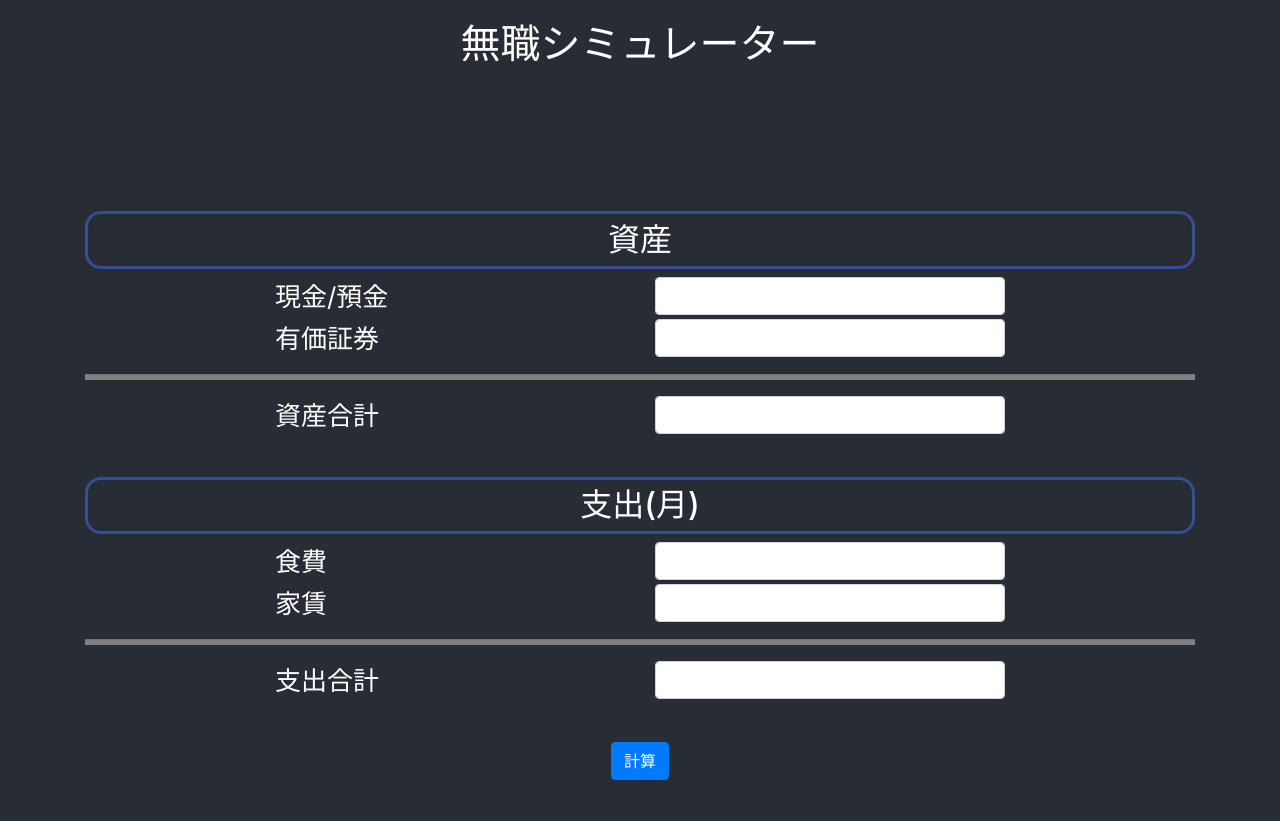
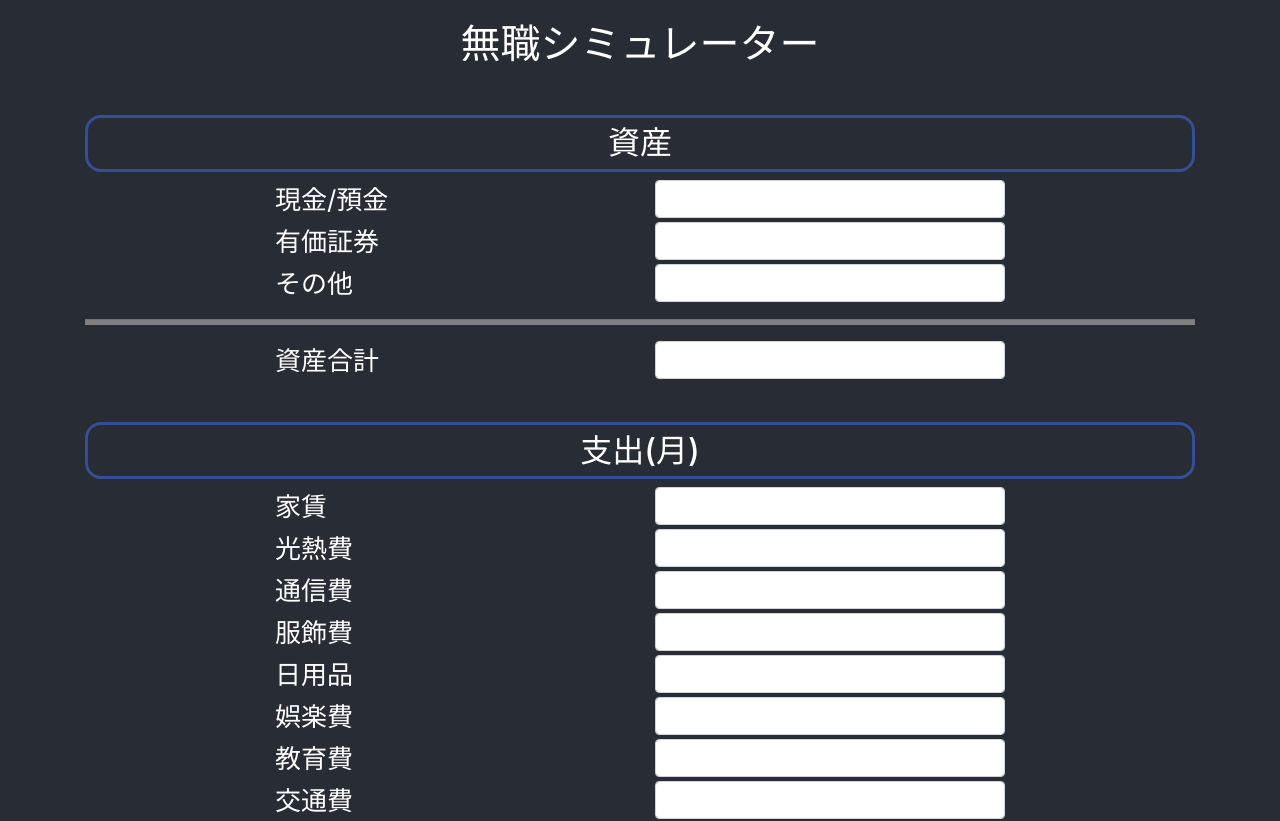
Before and after one commit to shuuujiii/no-job-simulator, a React (Create React App) app: page / in a window 1280 px wide. Shown: the top 821 px of the page. Built offline with nearby package versions, Linux system fonts and the light colour scheme.

Commit message:
add other asset/payment

```diff
--- a/src/components/Assets.js
+++ b/src/components/Assets.js
@@ -11,10 +11,12 @@ class Assets extends React.Component {
             info: {
                 money: "",
                 stock: "",
+                otherAsset: "",
             },
             display: {
                 money: "",
                 stock: "",
+                otherAsset: "",
             },
             asset: {
                 info: "",
@@ -74,6 +76,12 @@ class Assets extends React.Component {
                     handleChange={this.handleChangeInputInfo.bind(this)}
                     handleOnBlur={this.handleOnBlurInfo.bind(this)}
                     value={this.state.display.stock} />
+                <PriceRow
+                    title={"その他"}
+                    id={"otherAsset"}
+                    handleChange={this.handleChangeInputInfo.bind(this)}
+                    handleOnBlur={this.handleOnBlurInfo.bind(this)}
+                    value={this.state.display.otherAsset} />
                 <ColorLine color="gray" />
                 <PriceRow
                     title={"資産合計"}
--- a/src/components/Payments.js
+++ /dev/null
@@ -1,90 +0,0 @@
-import React from 'react'
-import PriceRow from './PriceRow';
-import ColorLine from '../styles/colorline';
-import * as inputjs from '../js/input';
-import * as calcjs from '../js/calc';
-
-class Payments extends React.Component {
-    constructor(props) {
-        super(props)
-        this.state = {
-            info: {
-                food: "",
-                rent: "",
-            },
-            display: {
-                food: "",
-                rent: "",
-            },
-            payment: {
-                info: "",
-                display: "",
-            },
-        }
-    }
-
-    handleChangeInputInfo(e) {
-        this.setState({
-            ...this.state,
-            info: {
-                ...this.state.info,
-                [e.target.name]: inputjs.InputNumOnly(e.target.value),
-            },
-            display: {
-                ...this.state.display,
-                [e.target.name]: inputjs.InputComma(e.target.value),
-            }
-        });
-    }
-
-    handleOnBlurInfo() {
-        let sum = calcjs.getValueSumOfKeyValueObj({ ...this.state.info });
-        this.updatePayment(sum)
-    }
-
-    handleChangeInputPayment(e) {
-        this.updatePayment(inputjs.InputNumOnly(e.target.value))
-    }
-
-    // !!!updateParentProps!!!;
-    updatePayment(payment) {
-        this.setState({
-            ...this.state,
-            payment: {
-                info: payment,
-                display: inputjs.InputComma(payment.toString()),
-            }
-        })
-        this.props.updatePayment(payment)
-    }
-
-    render() {
-        return (
-            <div>
-                <h2 className="h2-title">支出(月)</h2>
-                <PriceRow
-                    title={"食費"}
-                    id={"food"}
-                    handleChange={this.handleChangeInputInfo.bind(this)}
-                    handleOnBlur={this.handleOnBlurInfo.bind(this)}
-                    value={this.state.display.food} />
-                <PriceRow
-                    title={"家賃"}
-                    id={"rent"}
-                    handleChange={this.handleChangeInputInfo.bind(this)}
-                    handleOnBlur={this.handleOnBlurInfo.bind(this)}
-                    value={this.state.display.rent} />
-                <ColorLine color="gray" />
-                <PriceRow
-                    title={"支出合計"}
-                    id={"payment"}
-                    handleChange={this.handleChangeInputPayment.bind(this)}
-                    handleOnBlur={() => { return; }}
-                    value={this.state.payment.display}
-                />
-            </div>
-        )
-    }
-}
-
-export default Payments
--- /dev/null
+++ b/src/components/PaymentsMonth.js
@@ -0,0 +1,156 @@
+import React from 'react'
+import PriceRow from './PriceRow';
+import ColorLine from '../styles/colorline';
+import * as inputjs from '../js/input';
+import * as calcjs from '../js/calc';
+
+class PaymentsMonth extends React.Component {
+    constructor(props) {
+        super(props)
+        this.state = {
+            info: {
+                food: "",
+                rent: "",
+                utility: "",
+                communication: "",
+                clothes: "",
+                daily: "",
+                hobby: "",
+                education: "",
+                transportation: "",
+                otherPayment: "",
+
+            },
+            display: {
+                food: "",
+                rent: "",
+                utility: "",
+                communication: "",
+                clothes: "",
+                daily: "",
+                hobby: "",
+                education: "",
+                transportation: "",
+                otherPayment: "",
+            },
+            payment: {
+                info: "",
+                display: "",
+            },
+        }
+    }
+
+    handleChangeInputInfo(e) {
+        this.setState({
+            ...this.state,
+            info: {
+                ...this.state.info,
+                [e.target.name]: inputjs.InputNumOnly(e.target.value),
+            },
+            display: {
+                ...this.state.display,
+                [e.target.name]: inputjs.InputComma(e.target.value),
+            }
+        });
+    }
+
+    handleOnBlurInfo() {
+        let sum = calcjs.getValueSumOfKeyValueObj({ ...this.state.info });
+        this.updatePayment(sum)
+    }
+
+    handleChangeInputPayment(e) {
+        this.updatePayment(inputjs.InputNumOnly(e.target.value))
+    }
+
+    // !!!updateParentProps!!!;
+    updatePayment(payment) {
+        this.setState({
+            ...this.state,
+            payment: {
+                info: payment,
+                display: inputjs.InputComma(payment.toString()),
+            }
+        })
+        this.props.updatePayment(payment)
+    }
+
+    render() {
+        return (
+            <div>
+                <h2 className="h2-title">支出(月)</h2>
+                <PriceRow
+                    title={"家賃"}
+                    id={"rent"}
+                    handleChange={this.handleChangeInputInfo.bind(this)}
+                    handleOnBlur={this.handleOnBlurInfo.bind(this)}
+                    value={this.state.display.rent} />
+                <PriceRow
+                    title={"光熱費"}
+                    id={"utility"}
+                    handleChange={this.handleChangeInputInfo.bind(this)}
+                    handleOnBlur={this.handleOnBlurInfo.bind(this)}
+                    value={this.state.display.utility} />
+                <PriceRow
+                    title={"通信費"}
+                    id={"communication"}
+                    handleChange={this.handleChangeInputInfo.bind(this)}
+                    handleOnBlur={this.handleOnBlurInfo.bind(this)}
+                    value={this.state.display.communication} />
+                <PriceRow
+                    title={"服飾費"}
+                    id={"clothes"}
+                    handleChange={this.handleChangeInputInfo.bind(this)}
+                    handleOnBlur={this.handleOnBlurInfo.bind(this)}
+                    value={this.state.display.clothes} />
+                <PriceRow
+                    title={"日用品"}
+                    id={"daily"}
+                    handleChange={this.handleChangeInputInfo.bind(this)}
+                    handleOnBlur={this.handleOnBlurInfo.bind(this)}
+                    value={this.state.display.daily} />
+                <PriceRow
+                    title={"娯楽費"}
+                    id={"hobby"}
+                    handleChange={this.handleChangeInputInfo.bind(this)}
+                    handleOnBlur={this.handleOnBlurInfo.bind(this)}
+                    value={this.state.display.hobby} />
+                <PriceRow
+                    title={"教育費"}
+                    id={"education"}
+                    handleChange={this.handleChangeInputInfo.bind(this)}
+                    handleOnBlur={this.handleOnBlurInfo.bind(this)}
+                    value={this.state.display.education} />
+                <PriceRow
+                    title={"交通費"}
+                    id={"transportation"}
+                    handleChange={this.handleChangeInputInfo.bind(this)}
+                    handleOnBlur={this.handleOnBlurInfo.bind(this)}
+                    value={this.state.display.transportation} />
+                <PriceRow
+                    title={"食費"}
+                    id={"food"}
+                    handleChange={this.handleChangeInputInfo.bind(this)}
+                    handleOnBlur={this.handleOnBlurInfo.bind(this)}
+                    value={this.state.display.food} />
+                <PriceRow
+                    title={"その他"}
+                    id={"otherPayment"}
+                    handleChange={this.handleChangeInputInfo.bind(this)}
+                    handleOnBlur={this.handleOnBlurInfo.bind(this)}
+                    value={this.state.display.otherPayment} />
+                <ColorLine color="gray" />
+
+                <PriceRow
+                    title={"支出合計"}
+                    id={"payment"}
+                    handleChange={this.handleChangeInputPayment.bind(this)}
+                    handleOnBlur={() => { return; }}
+                    value={this.state.payment.display}
+                />
+            </div>
+        )
+    }
+}
+
+export default PaymentsMonth
--- a/src/simulator.js
+++ b/src/simulator.js
@@ -3,7 +3,7 @@ import { Button, Container } from 'react-bootstrap';
 import { withRouter } from 'react-router';
 import Header from './components/Header';
 import Assets from './components/Assets';
-import Payments from './components/Payments';
+import PaymentsMonth from './components/PaymentsMonth';
 
 class Simulator extends Component {
     constructor(props) {
@@ -56,7 +56,7 @@ class Simulator extends Component {
                             // info={this.state.info}
                             updateAsset={(value) => this.updateAsset(value)} />
                         <br />
-                        <Payments
+                        <PaymentsMonth
                             info={this.state.info}
                             updatePayment={(value) => this.updatePayment(value)} />
                     </Container>
```
